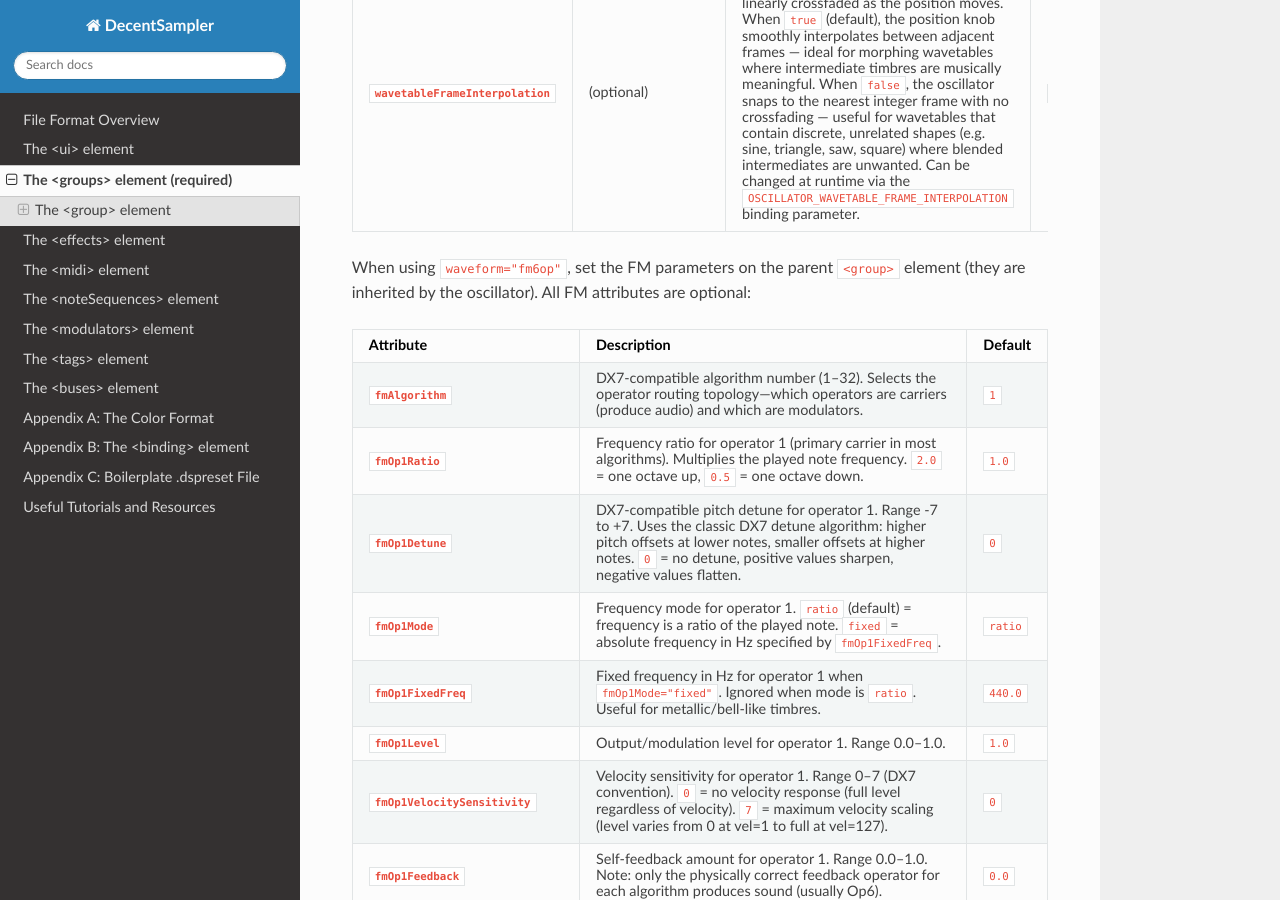
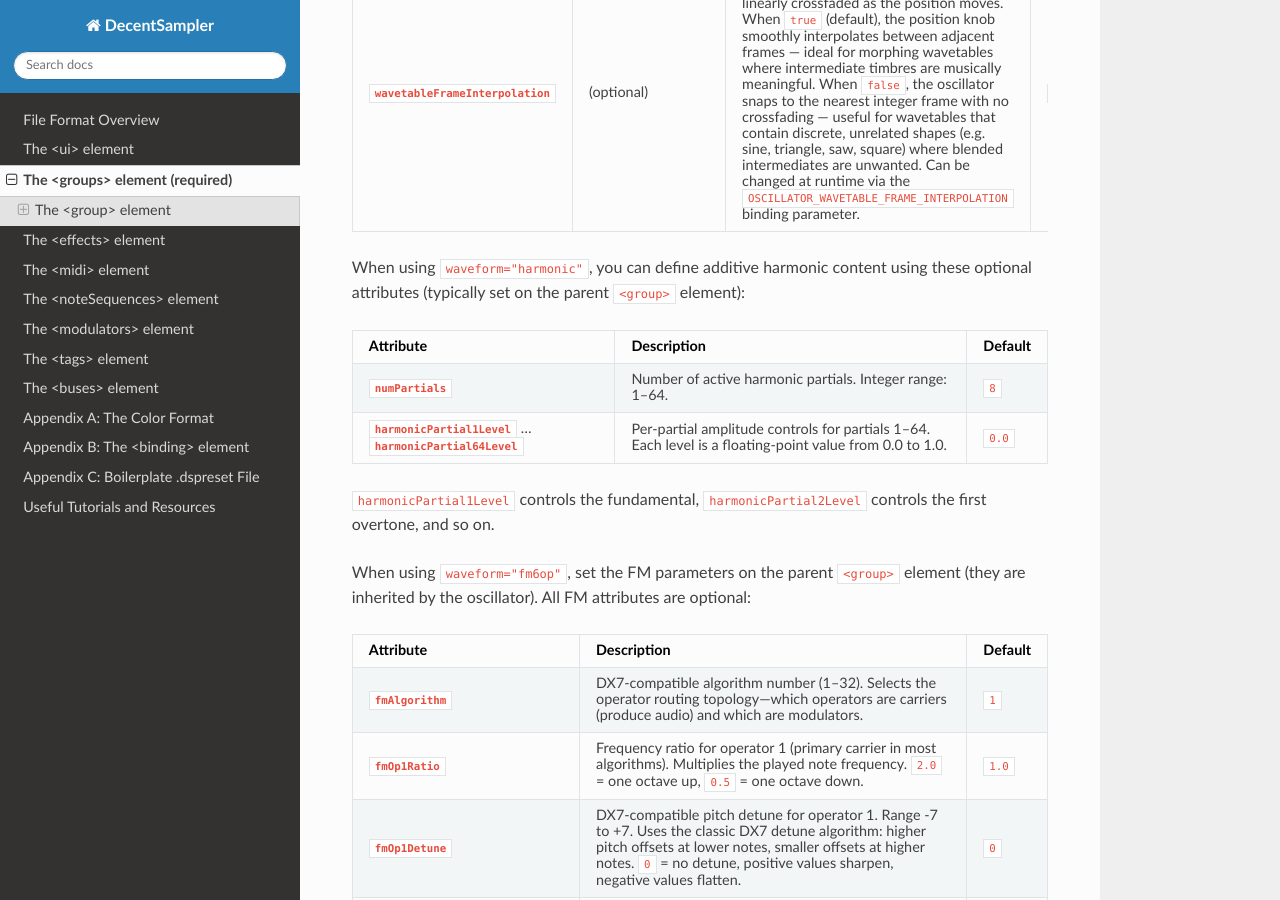
Before and after one commit to DecentSamples/DecentSampler-Developers-Guide, a Sphinx documentation site: the page built from docs/source/the-groups-element.md, in a window 1280 px wide and 900 px high, scrolled down 10291 px. Built offline with Sphinx 7.4.7 and the Read the Docs theme 3.1.0, drawn with Linux system fonts in a browser that asks for light colours; some of the changed text lies outside the part shown.

Commit message:
0000349: Harmonic Oscillator

```diff
--- a/docs/source/the-groups-element.md
+++ b/docs/source/the-groups-element.md
@@ -177,7 +177,7 @@ The `<oscillator>` element itself has only one attribute:
 
 | Attribute | Required/Optional | Description | Default |
 |-----------|-------------------|-------------|---------|
-| **`waveform`** | (optional) | The waveform shape. Valid values: `sine`, `saw`, `square`, `triangle`, `noise` (or `white_noise`), `pluck1`, `wavetable`, `fm6op`. | `sine` |
+| **`waveform`** | (optional) | The waveform shape. Valid values: `sine`, `saw`, `square`, `triangle`, `noise` (or `white_noise`), `pluck1`, `wavetable`, `harmonic`, `fm6op`. | `sine` |
 | **`damping`** | (optional) | **Only for `pluck1` waveform.** Controls the decay time of the plucked string. Range: 0.0 to 1.0. Lower values (closer to 0.0) create heavily damped, shorter sounds. Higher values (closer to 1.0) create minimal damping with longer, more resonant decay. This simulates the natural damping characteristics of string materials and playing techniques. | `0.5` |
 | **`pluckType`** | (optional) | **Only for `pluck1` waveform.** Blends between different excitation signals to control the timbral character. Range: 0.0 to 1.0. At 0.0, the oscillator uses a smooth triangle wave excitation producing a softer, mellower tone. At 1.0, it uses a noise burst excitation producing a brighter, more aggressive attack with richer harmonics. Intermediate values blend between the two extremes. | `0.5` |
 | **`wavetableFile`** | (optional) | **Only for `wavetable` waveform.** Path to the multi-frame wavetable `.wav` file, relative to the `.dspreset` file. The file should contain all wavetable frames concatenated in a single audio file. If the file contains a `clm ` RIFF chunk (Serum-compatible format), the frame size is detected automatically. | (none) |
@@ -185,6 +185,15 @@ The `<oscillator>` element itself has only one attribute:
 | **`wavetablePosition`** | (optional) | **Only for `wavetable` waveform.** The initial playback position within the wavetable, expressed as a normalized value from 0.0 (first frame) to 1.0 (last frame). Intermediate values produce a linear crossfade between adjacent frames. Can be animated using the `OSCILLATOR_WAVETABLE_POSITION` binding parameter. | `0.0` |
 | **`randomPhase`** | (optional) | **Only for `wavetable` waveform.** When `true`, each note-on randomizes the oscillator's start phase instead of always resetting to zero. Strongly recommended when layering multiple wavetable groups (e.g. detuned unison voices) to prevent phase cancellation between voices. Has no effect on other waveform types. | `false` |
 | **`wavetableFrameInterpolation`** | (optional) | **Only for `wavetable` waveform.** Controls whether adjacent wavetable frames are linearly crossfaded as the position moves. When `true` (default), the position knob smoothly interpolates between adjacent frames — ideal for morphing wavetables where intermediate timbres are musically meaningful. When `false`, the oscillator snaps to the nearest integer frame with no crossfading — useful for wavetables that contain discrete, unrelated shapes (e.g. sine, triangle, saw, square) where blended intermediates are unwanted. Can be changed at runtime via the `OSCILLATOR_WAVETABLE_FRAME_INTERPOLATION` binding parameter. | `true` |
+
+When using `waveform="harmonic"`, you can define additive harmonic content using these optional attributes (typically set on the parent `<group>` element):
+
+| Attribute | Description | Default |
+|-----------|-------------|----------|
+| **`numPartials`** | Number of active harmonic partials. Integer range: 1–64. | `8` |
+| **`harmonicPartial1Level`** … **`harmonicPartial64Level`** | Per-partial amplitude controls for partials 1–64. Each level is a floating-point value from 0.0 to 1.0. | `0.0` |
+
+`harmonicPartial1Level` controls the fundamental, `harmonicPartial2Level` controls the first overtone, and so on.
 
 When using `waveform="fm6op"`, set the FM parameters on the parent `<group>` element (they are inherited by the oscillator). All FM attributes are optional:
 
@@ -253,6 +262,7 @@ All other oscillator parameters are inherited from the parent `<group>` element.
 - **\`noise\`** (or **\`white_noise\`**): White noise generator. Perfect for percussion textures, hi-hats, snares, wind sounds, and adding grit to other sounds.
 - **`pluck1`**: A physical modeling oscillator based on digital waveguide synthesis that simulates plucked string behavior. Unlike traditional waveforms that cycle continuously, pluck1 generates a single excitation (like plucking a string) that decays naturally over time. Ideal for synthesizing plucked string instruments like guitar, bass, harp, koto, gayageum, and other stringed instruments. This oscillator includes two parameters for controlling the sound character: `damping` and `pluckType`.
 - **`wavetable`**: A user-defined wavetable oscillator that reads frames from a multi-frame `.wav` file. The playback position (which frame is played) is controlled by the `wavetablePosition` attribute and can be scanned in real time using the `OSCILLATOR_WAVETABLE_POSITION` binding parameter—allowing LFOs, envelopes, MIDI CCs, or UI knobs to sweep through timbres. Supports Serum-compatible wavetable files with automatic frame size detection via the `clm ` RIFF chunk.
+- **`harmonic`**: An additive oscillator that sums harmonic partials. Use `numPartials` to control how many partials are active (1–64), and `harmonicPartial1Level` … `harmonicPartial64Level` (0.0–1.0) to set each partial's level. These parameters are bindable and modulatable via oscillator harmonic binding parameters in [Appendix B](appendix-b-the-binding-element.md).
 - **`fm6op`**: A 6-operator FM synthesizer implementing the 32 classic Yamaha DX7 algorithm topologies. Each algorithm defines which operators are carriers (they produce the final audio output) and which are modulators (they phase-modulate another operator to add harmonics). Every operator has its own frequency ratio, output level, feedback amount, an independent per-operator ADSR envelope, and an optional DX7-compatible 4-stage rate/level envelope. Set `fmAlgorithm` plus the `fmOp1`–`fmOp6` family of attributes on the parent `<group>` element. See [How to Use FM Synthesis](topic-how-to-use-fm-synthesis.md) for a full guide.
 **Group-Level Parameters:**
 
```
Also changed, not shown: docs/source/appendix-b-the-binding-element.md (+3 -1 lines).
